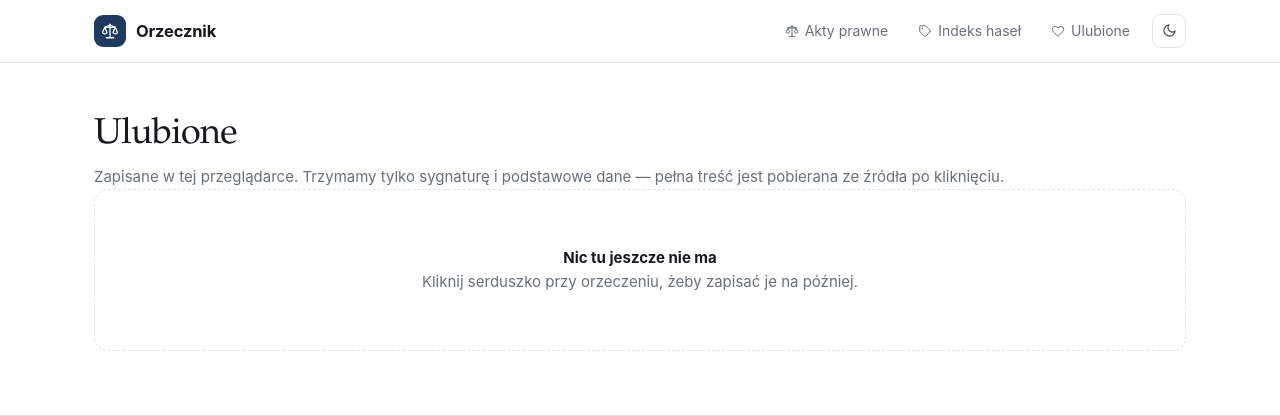
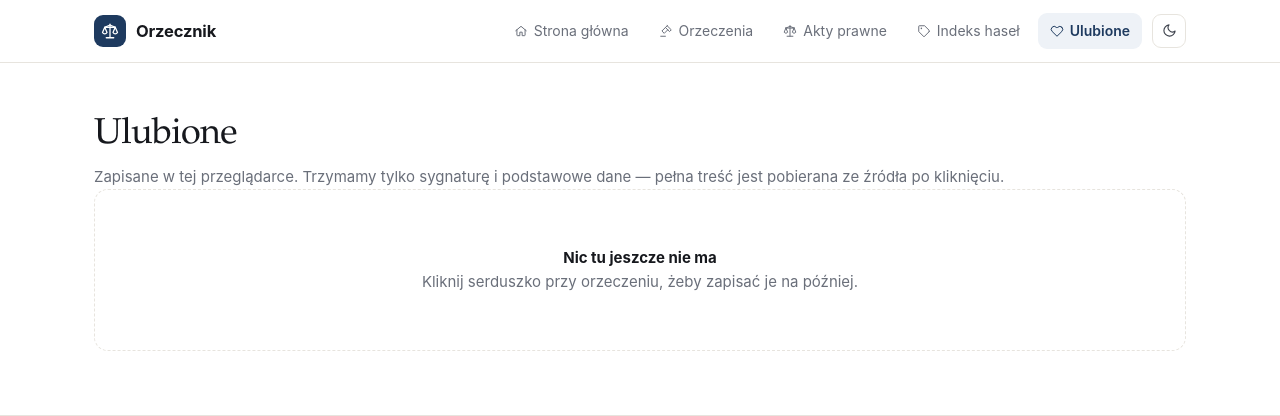
Before and after one commit to michalkotlarz-debug/Orzeczenia, a FastAPI app: page /ulubione in a window 1280 px wide. Shown: the top 416 px of the page. Run offline with FastAPI, Linux system fonts and the light colour scheme; some libraries are stand-ins or nearby versions.

Commit message:
Dodaj linki Strona glowna i Orzeczenia do nawigacji, podswietl aktywna zakladke
Gorny pasek mial dotad tylko Akty prawne / Indeks hasel / Ulubione - brak
jawnego linku do orzeczen (tylko logo) i do strony glownej osobno od logo.
Dodano oba, plus podswietlenie aktywnej zakladki (klasa .on) na podstawie
sciezki URL - dotyczy to samo Akty prawne dla /akty i /akt/...

Co-Authored-By: Claude Sonnet 5 <noreply@anthropic.com>

```diff
--- a/orzeczenia/web/static/style.css
+++ b/orzeczenia/web/static/style.css
@@ -61,6 +61,8 @@ button{font:inherit;cursor:pointer}
 .bar nav a{padding:7px 12px;border-radius:9px;font-size:14px;color:var(--muted)}
 .bar nav a:hover{background:var(--band);color:var(--ink)}
 .fav-link{display:inline-flex;align-items:center;gap:6px}
+.fav-link.on{color:var(--navy);background:var(--navy-soft);font-weight:600}
+.fav-link.on:hover{color:var(--navy)}
 .fav-link .count{min-width:20px;height:20px;padding:0 6px;border-radius:20px;
   background:var(--navy-soft);color:var(--navy);font-size:11.5px;font-weight:700;
   display:grid;place-items:center}
--- a/orzeczenia/web/templates/_icons.html
+++ b/orzeczenia/web/templates/_icons.html
@@ -36,6 +36,8 @@
 <svg class="{{ cls }}" viewBox="0 0 24 24" fill="none" stroke="currentColor" stroke-width="1.8" stroke-linecap="round" stroke-linejoin="round"><path d="M21 12.8A9 9 0 1 1 11.2 3a7 7 0 0 0 9.8 9.8Z"/></svg>
 {%- elif name == 'close' -%}
 <svg class="{{ cls }}" viewBox="0 0 24 24" fill="none" stroke="currentColor" stroke-width="2.2" stroke-linecap="round"><path d="M6 6l12 12M18 6 6 18"/></svg>
+{%- elif name == 'home' -%}
+<svg class="{{ cls }}" viewBox="0 0 24 24" fill="none" stroke="currentColor" stroke-width="1.7" stroke-linecap="round" stroke-linejoin="round"><path d="M3 11.5 12 4l9 7.5"/><path d="M5 10v9a1 1 0 0 0 1 1h4v-6h4v6h4a1 1 0 0 0 1-1v-9"/></svg>
 {%- elif name == 'book' -%}
 <svg class="{{ cls }}" viewBox="0 0 24 24" fill="none" stroke="currentColor" stroke-width="1.7" stroke-linecap="round" stroke-linejoin="round"><path d="M4 19.5A2.5 2.5 0 0 1 6.5 17H20V4H6.5A2.5 2.5 0 0 0 4 6.5v13Z"/><path d="M4 19.5A2.5 2.5 0 0 0 6.5 22H20"/></svg>
 {%- endif -%}
--- a/orzeczenia/web/templates/base.html
+++ b/orzeczenia/web/templates/base.html
@@ -22,9 +22,11 @@
       <span class="name">{{ site_name }}</span>
     </a>
     <nav>
-      <a class="fav-link" href="/akty" aria-label="Akty prawne">{{ icon('scales', 'ic') }} <span class="lbl">Akty prawne</span></a>
-      <a class="fav-link" href="/hasla" aria-label="Indeks haseł">{{ icon('tag', 'ic') }} <span class="lbl">Indeks haseł</span></a>
-      <a class="fav-link" href="/ulubione" aria-label="Ulubione">{{ icon('heart', 'ic') }} <span class="lbl">Ulubione</span>
+      <a class="fav-link {% if request.url.path == '/' %}on{% endif %}" href="/" aria-label="Strona główna">{{ icon('home', 'ic') }} <span class="lbl">Strona główna</span></a>
+      <a class="fav-link {% if request.url.path == '/szukaj' %}on{% endif %}" href="/szukaj" aria-label="Orzeczenia">{{ icon('gavel', 'ic') }} <span class="lbl">Orzeczenia</span></a>
+      <a class="fav-link {% if request.url.path.startswith('/akty') or request.url.path.startswith('/akt/') %}on{% endif %}" href="/akty" aria-label="Akty prawne">{{ icon('scales', 'ic') }} <span class="lbl">Akty prawne</span></a>
+      <a class="fav-link {% if request.url.path == '/hasla' %}on{% endif %}" href="/hasla" aria-label="Indeks haseł">{{ icon('tag', 'ic') }} <span class="lbl">Indeks haseł</span></a>
+      <a class="fav-link {% if request.url.path == '/ulubione' %}on{% endif %}" href="/ulubione" aria-label="Ulubione">{{ icon('heart', 'ic') }} <span class="lbl">Ulubione</span>
         <span class="count" data-fav-count hidden>0</span></a>
       {% block nav_extra %}{% endblock %}
       <button class="theme-toggle" type="button" data-theme-toggle title="Przełącz jasny/ciemny motyw" aria-label="Przełącz jasny/ciemny motyw">
```
Also changed, not shown: tests/test_templates.py (+1 -0 lines).
